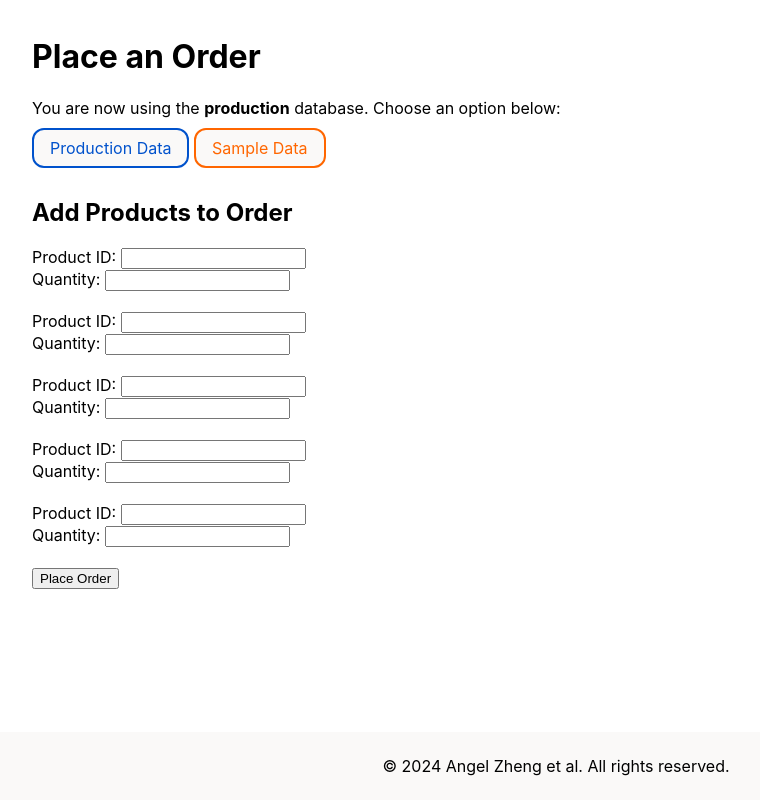
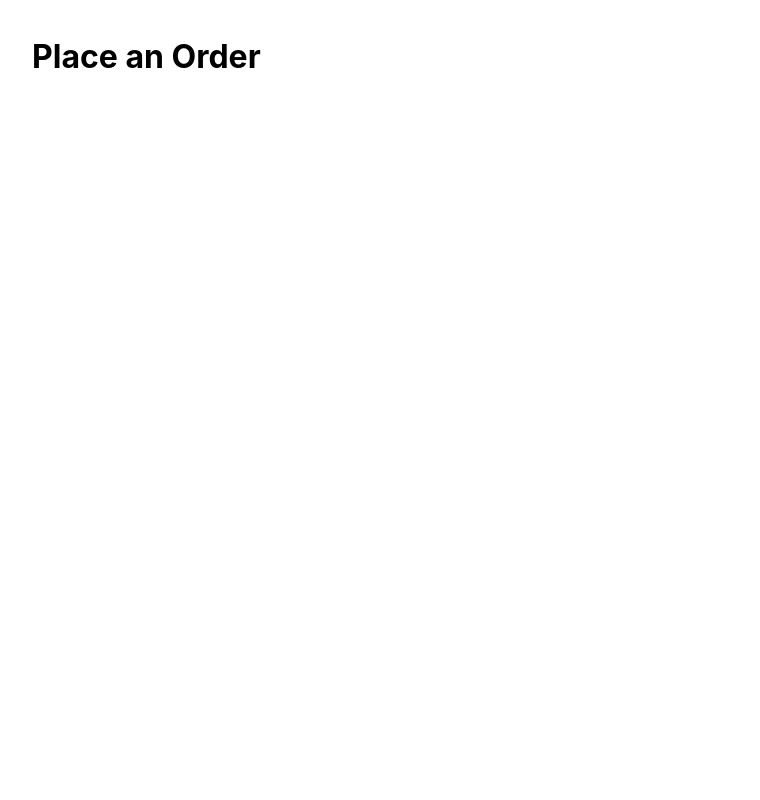
Before and after one commit to zhenange178/CS-338, a PHP site: page /place_order.php in a window 1280 px wide. Shown: the whole page, without its empty margins (84-844 px from the left). Run offline with PHP 8.4, Linux system fonts and the light colour scheme; the visitor is signed in with stand-in values (Sample User, id 1).

Commit message:
Revert "not working place order"
This reverts commit 9422be78afb9eadd8e4aca998622cef87351dbbc.

```diff
--- a/includes/header.php
+++ b/includes/header.php
@@ -32,10 +32,6 @@ $userID = $_SESSION['userID'];
             ?>
             <li style="float:right"><a href="/admin_home.php">Admin Home</a></li>
             <?php
-                } else {
-            ?>
-            <li style="float:right"><a href="/place_order.php">Place Order</a></li>
-            <?php
                 }
             ?>
         </ul>
--- a/init/includes/DatabaseCreator.php
+++ b/init/includes/DatabaseCreator.php
@@ -168,7 +168,7 @@ class DatabaseCreator{
 
         // Create orders Table
         $sql = "CREATE TABLE IF NOT EXISTS orders (
-            orderID INT AUTO_INCREMENT PRIMARY KEY,
+            orderID INT PRIMARY KEY,
             customerID INT,
             trackingID INT NOT NULL,
             orderDateTime DATETIME NOT NULL,
--- a/place_order.php
+++ b/place_order.php
@@ -1,28 +1,13 @@
+<?php include 'includes/header.php'; ?>
 <?php
-if (session_status() == PHP_SESSION_NONE) {
-    session_start();
-}
-
-// Check if user is logged in
-if (!isset($_SESSION['userID']) || $_SESSION['userID'] > 100100) {
-    header("Location: /");
-    exit();
-}
-$userID = $_SESSION['userID'];
-
-// Include header
-include 'includes/header.php';
-
-// Database connection details
 $servername = "127.0.0.1";
 $username = "user1";
 $password = "password";
 $dbname = "hmdatabase";
-$dbType = "production";
-
-if (isset($_GET['data']) && $_GET['data'] === 'sample') {
-    $dbname = "sampledatabase";
-    $dbType = "sample";
+if (isset($_GET['data'])) {
+    if ($_GET['data'] === 'sample'){
+        $dbname = "sampledatabase";
+    }
 }
 
 $conn = new mysqli($servername, $username, $password, $dbname);
@@ -30,74 +15,7 @@ $conn = new mysqli($servername, $username, $password, $dbname);
 if ($conn->connect_error) {
     die("Connection failed: " . $conn->connect_error);
 }
+
+echo "<h1>Place an Order</h1>";
+
 ?>
-<h1>Place an Order</h1>
-
-You are now using the <b><?php echo $dbType; ?></b> database. Choose an option below: <br/><br/>
-<a href="place_order.php" class="initbutton buttonBlue">Production Data</a>
-<a href="place_order.php?data=sample" class="initbutton buttonOrange">Sample Data</a>
-<br/><br/>
-
-<h2>Add Products to Order</h2>
-
-<form method="post" action="">
-    <?php for ($i = 0; $i < 5; $i++): ?>
-        <label>Product ID: <input type="number" name="products[<?php echo $i; ?>][productID]" required></label><br>
-        <label>Quantity: <input type="number" name="products[<?php echo $i; ?>][quantity]" required></label><br><br>
-    <?php endfor; ?>
-    <button type="submit" name="place_order">Place Order</button>
-</form>
-
-<?php
-if ($_SERVER['REQUEST_METHOD'] == 'POST' && isset($_POST['place_order'])) {
-    $products = $_POST['products'];
-    $validOrder = true;
-    $orderItems = [];
-    $grandTotal = 0;
-
-    foreach ($products as $product) {
-        $productID = intval($product['productID']);
-        $quantity = intval($product['quantity']);
-        if ($productID > 0 && $quantity > 0) {
-            $result = $conn->query("SELECT price, priceType FROM productPrices WHERE productID = $productID");
-            if ($result->num_rows > 0) {
-                $row = $result->fetch_assoc();
-                $price = ($row['priceType'] == 'redPrice') ? $row['price'] : $row['price'];
-                $totalPrice = $price * $quantity;
-                $grandTotal += $totalPrice;
-                $orderItems[] = ['productID' => $productID, 'quantity' => $quantity, 'totalPrice' => $totalPrice];
-            } else {
-                echo "<p>Invalid product ID: $productID</p>";
-                $validOrder = false;
-            }
-        }
-    }
-
-    if ($validOrder && !empty($orderItems)) {
-        // Generate a random tracking ID
-        $trackingID = mt_rand(100000, 999999);
-
-        // Insert the order
-        $stmt = $conn->prepare("INSERT INTO orders (customerID, trackingID, orderDateTime) VALUES (?, ?, NOW())");
-        $stmt->bind_param("ii", $userID, $trackingID);
-        $stmt->execute();
-        $orderID = $stmt->insert_id;
-        $stmt->close();
-
-        // Insert each product into orderDetails
-        $stmt = $conn->prepare("INSERT INTO orderDetails (orderID, productID, count) VALUES (?, ?, ?)");
-        foreach ($orderItems as $item) {
-            $stmt->bind_param("iii", $orderID, $item['productID'], $item['quantity']);
-            $stmt->execute();
-        }
-        $stmt->close();
-
-        echo "<p>Order placed successfully! Your tracking ID is $trackingID.</p>";
-        echo "<h3>Grand Total: \$$grandTotal</h3>";
-    }
-}
-
-$conn->close();
-?>
-
-<?php include 'includes/footer.php'; ?>
```
